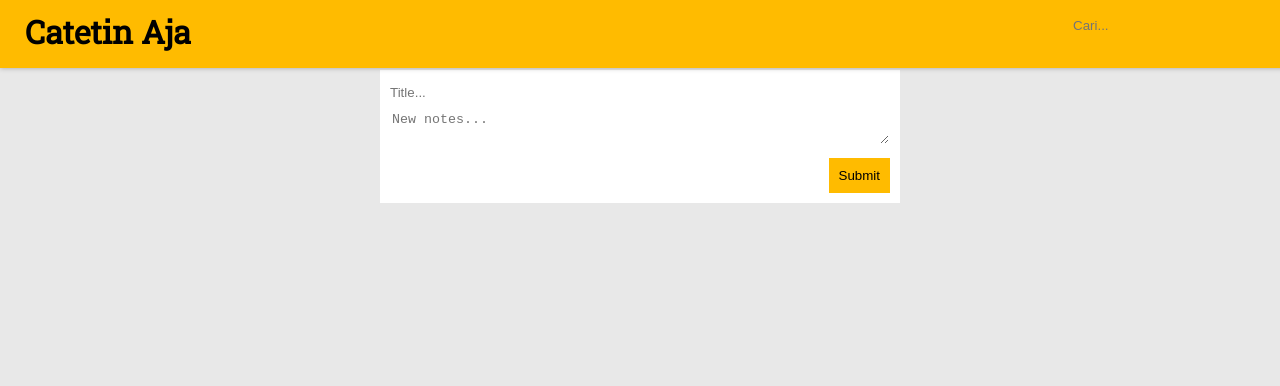
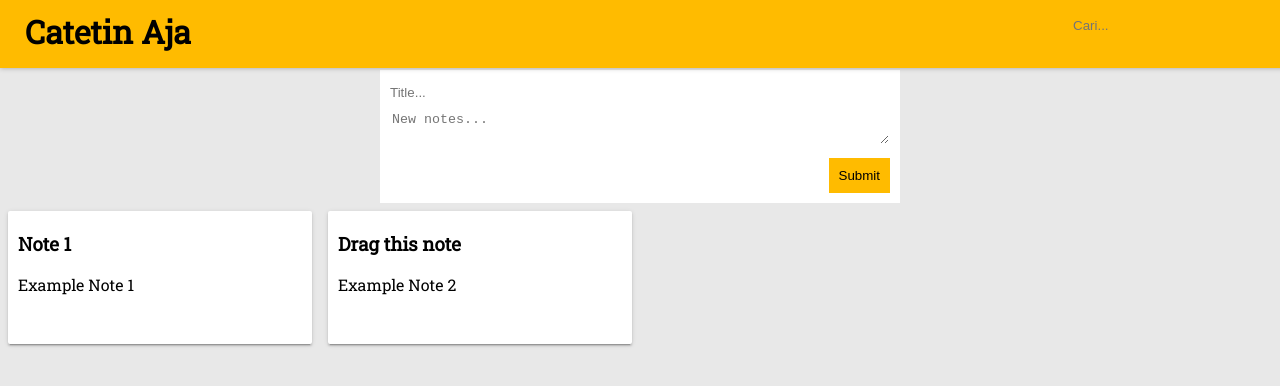
Before and after one commit to ibnujakaria/catetin-aja, a Vue app: page /#/ in a window 1280 px wide. Shown: the top 386 px of the page. Built offline with nearby package versions, Linux system fonts and the light colour scheme.

Commit message:
default value

```diff
--- a/src/stores/store.js
+++ b/src/stores/store.js
@@ -23,7 +23,18 @@ function getNoteIndexInNotes (note) {
 }
 
 function loadDataFromLocalStorage () {
-  return JSON.parse(localStorage.getItem('catetin-aja.notes')) || []
+  return JSON.parse(localStorage.getItem('catetin-aja.notes')) || [
+    {
+      id: 1,
+      title: 'Note 1',
+      body: 'Example Note 1'
+    },
+    {
+      id: 1,
+      title: 'Drag this note',
+      body: 'Example Note 2'
+    }
+  ]
 }
 
 function saveDataToLocalStorage () {
```
Also changed, not shown: 1 other file (tests, documents, lock files or other folders).
